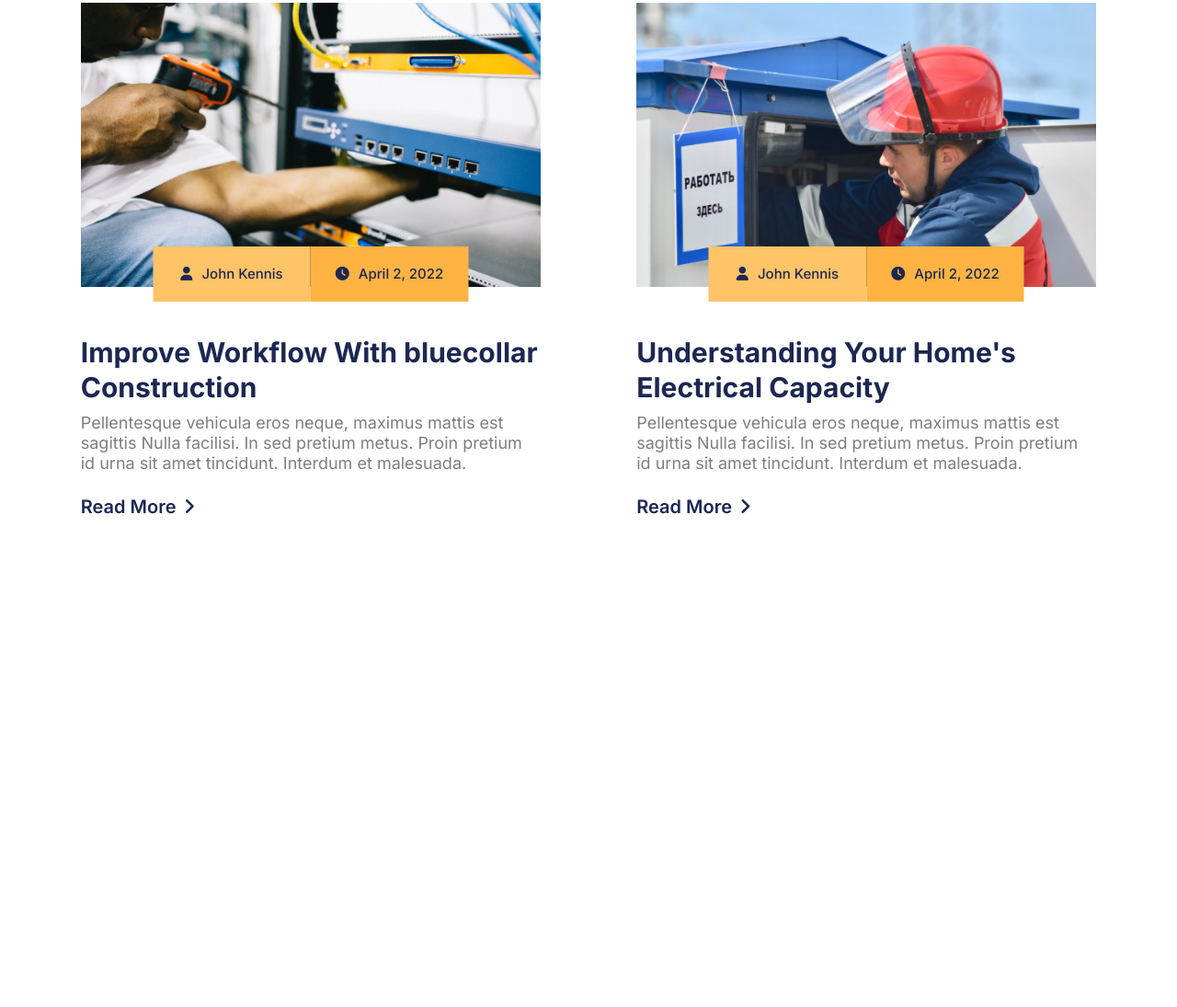
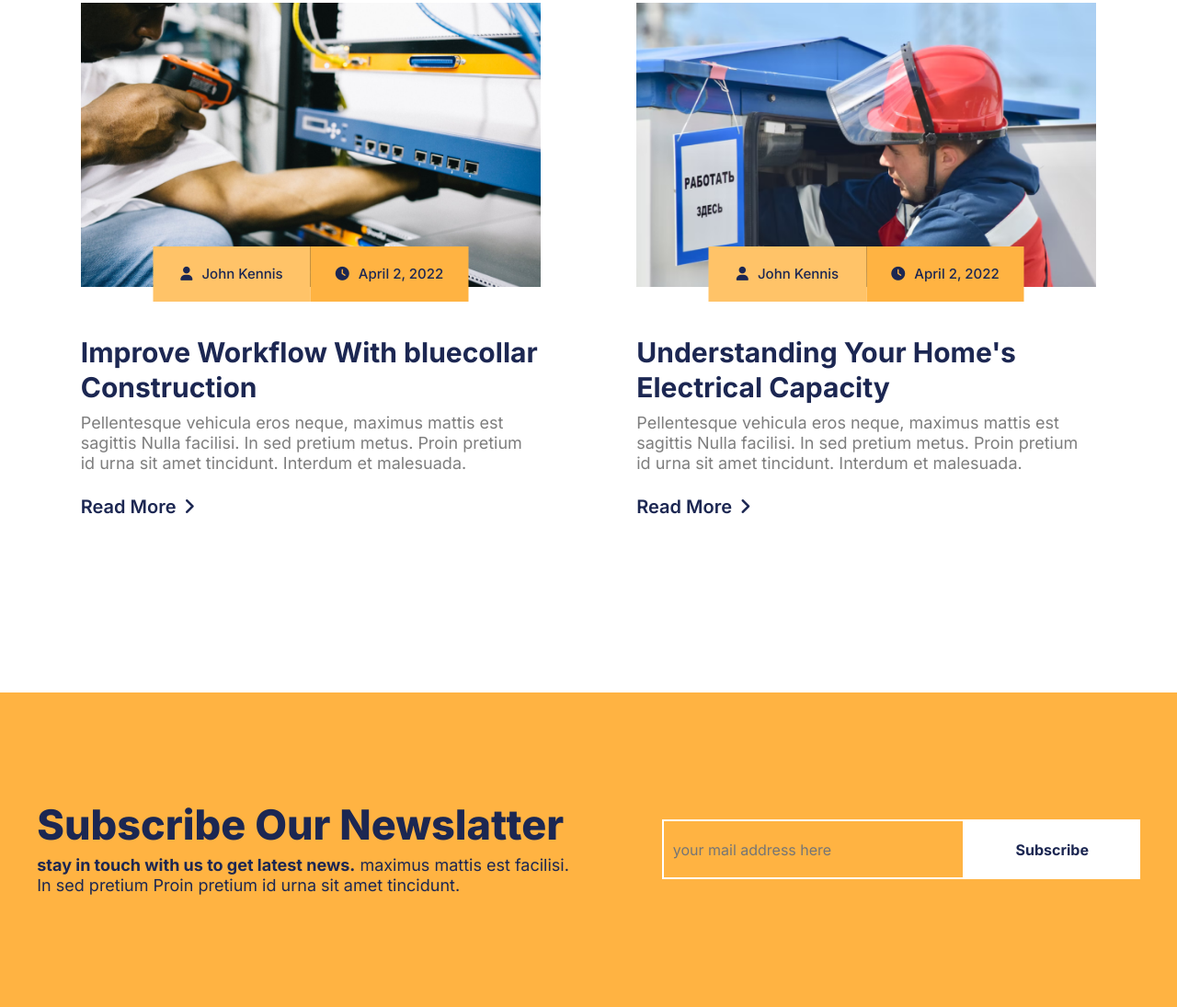
Before and after one commit to MakerM1/bluecollar-website, a plain HTML site: page index.html in a window 1280 px wide. Shown: the part 10097-11192 px from the top of the page at 92% size. Before the commit the page ends 10850 px from the top, so only its background shows below. Drawn offline with Linux system fonts and the light colour scheme.

Commit message:
newslatter section

```diff
--- a/css/style.css
+++ b/css/style.css
@@ -1214,3 +1214,76 @@ input[type=number] {
 .news-cards__card--link i {
     vertical-align: middle;
 }
+
+/* || newslatter */
+
+.news-latter {
+    background-color: #FFB342;
+    padding: 10px;
+    min-height: 342px;
+    display: flex;
+    align-items: center;
+    justify-content: center;
+}
+
+.news-latter__container {
+    display: flex;
+    align-items: center;
+    justify-content: space-around;
+    gap: 94px;
+    flex-wrap: wrap;
+}
+
+.news-latter__left {
+    max-width: 585px;
+    width: 100%;
+}
+
+.news-latter__text {
+    margin-top: 11px;
+    color: #1C2752;
+}
+
+.news-latter__text span {
+    font-weight: 700;
+}
+
+.new-latter__right {
+    max-width: 520px;
+    width: 100%;
+}
+
+.news-latter__form {
+    display: flex;
+    flex-direction: row;
+    gap: 0;
+    align-items: flex-start;
+    max-width: 520px;
+    width: 100%;
+}
+
+.news-latter__input {
+    max-width: 329px;
+    width: 100%;
+    border: 2px solid white;
+    height: 65px;
+    background-color: transparent;
+    outline: none;
+    padding: 10px;
+}
+
+.news-latter__subscribe {
+    max-width: 191px;
+    width: 100%;
+    height: 65px;
+    background-color: white;
+    border: 2px solid white;
+    color: #1C2752;
+    font-weight: 700;
+    cursor: pointer;
+    transition: all 0.15s;
+}
+
+.news-latter__subscribe:hover {
+    background-color: rgba(255, 255, 255, 0.799);
+}
--- a/index.html
+++ b/index.html
@@ -881,6 +881,34 @@
           </div>
         </div>
       </section>
+
+      <section class="news-latter">
+        <div class="news-latter__container container--max-width">
+          <div class="news-latter__left">
+            <h2 class="heading--style">Subscribe Our Newslatter</h2>
+            <p class="news-latter__text text--style">
+              <span>stay in touch with us to get latest news.</span> maximus
+              mattis est facilisi. In sed pretium Proin pretium id urna sit amet
+              tincidunt.
+            </p>
+          </div>
+          <div class="new-latter__right">
+            <form action="#" class="news-latter__form">
+              <input
+                type="email"
+                class="news-latter__input"
+                placeholder="your mail address here"
+                required
+              />
+              <input
+                type="submit"
+                value="Subscribe"
+                class="news-latter__subscribe"
+              />
+            </form>
+          </div>
+        </div>
+      </section>
     </main>
   </body>
 </html>
```
